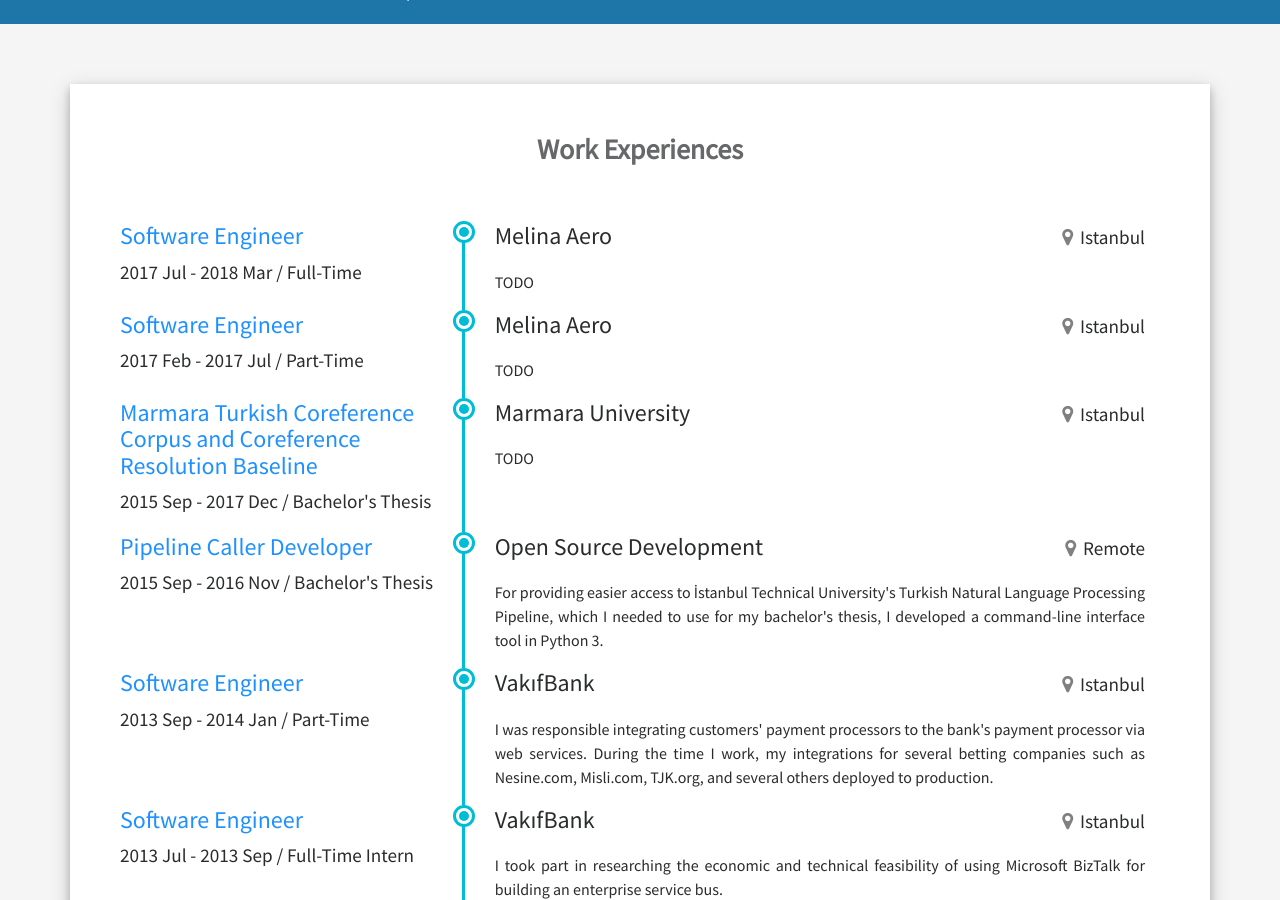
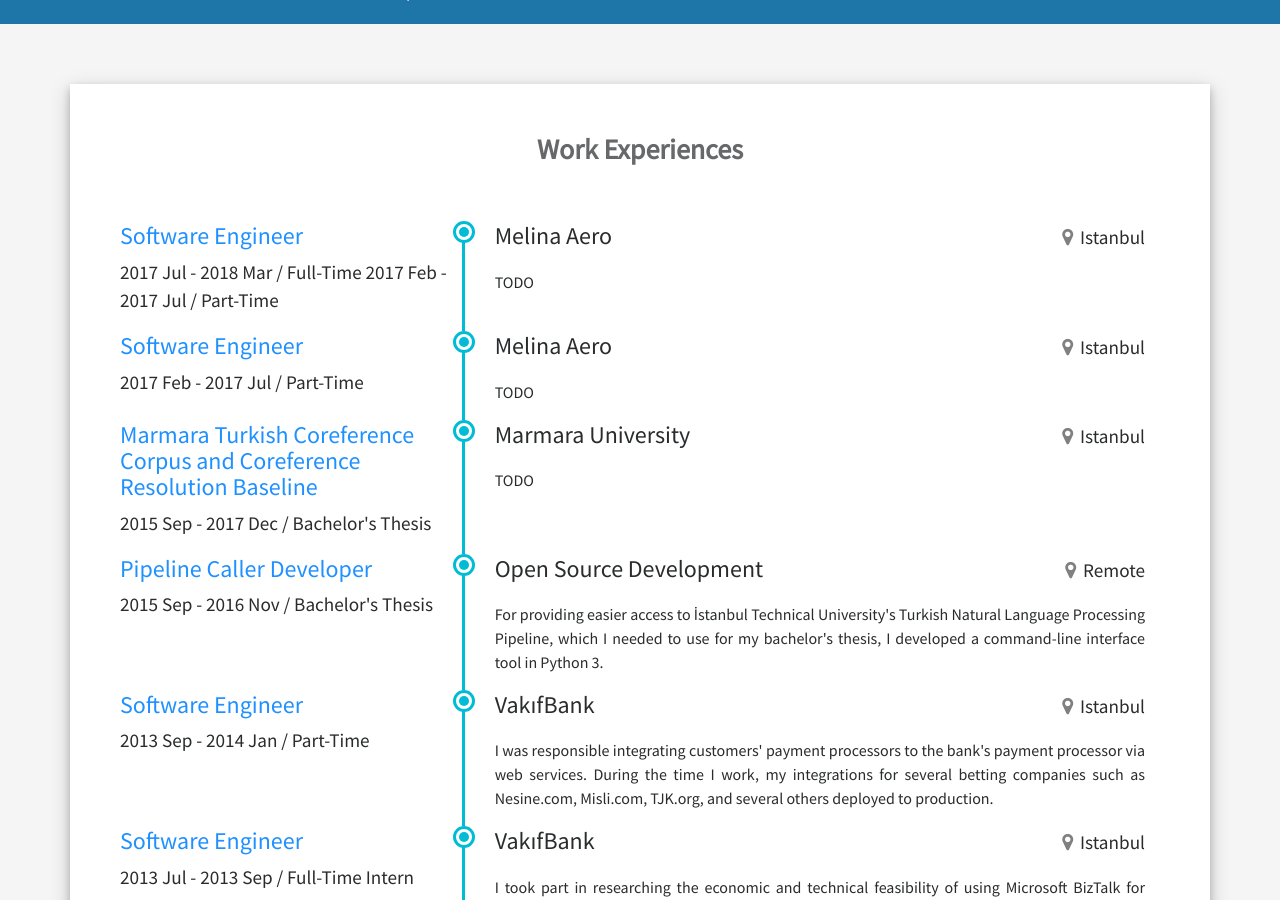
Before and after one commit to ferittuncer/ferittuncer.github.io, a Jekyll site: the page built from index.html, in a window 1280 px wide and 900 px high, scrolled down 745 px. Built offline with Jekyll 4.4.1, drawn with Linux system fonts in a browser that asks for light colours; a style sheet for code colours, icons or effects is not loaded.

Commit message:
Update experiences.yaml

```diff
--- a/_data/experiences.yaml
+++ b/_data/experiences.yaml
@@ -1,5 +1,6 @@
 - title: Software Engineer
   period: 2017 Jul - 2018 Mar / Full-Time
+          2017 Feb - 2017 Jul / Part-Time
   company: Melina Aero
   location: Istanbul
   description: >
```
